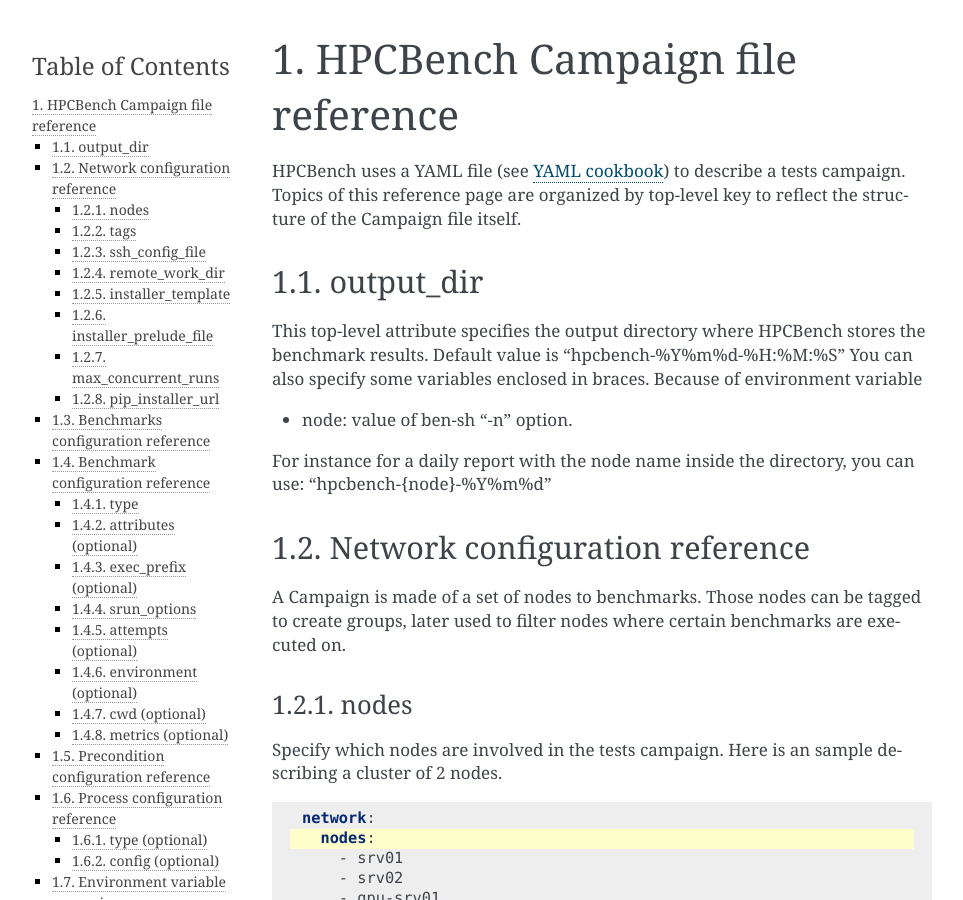
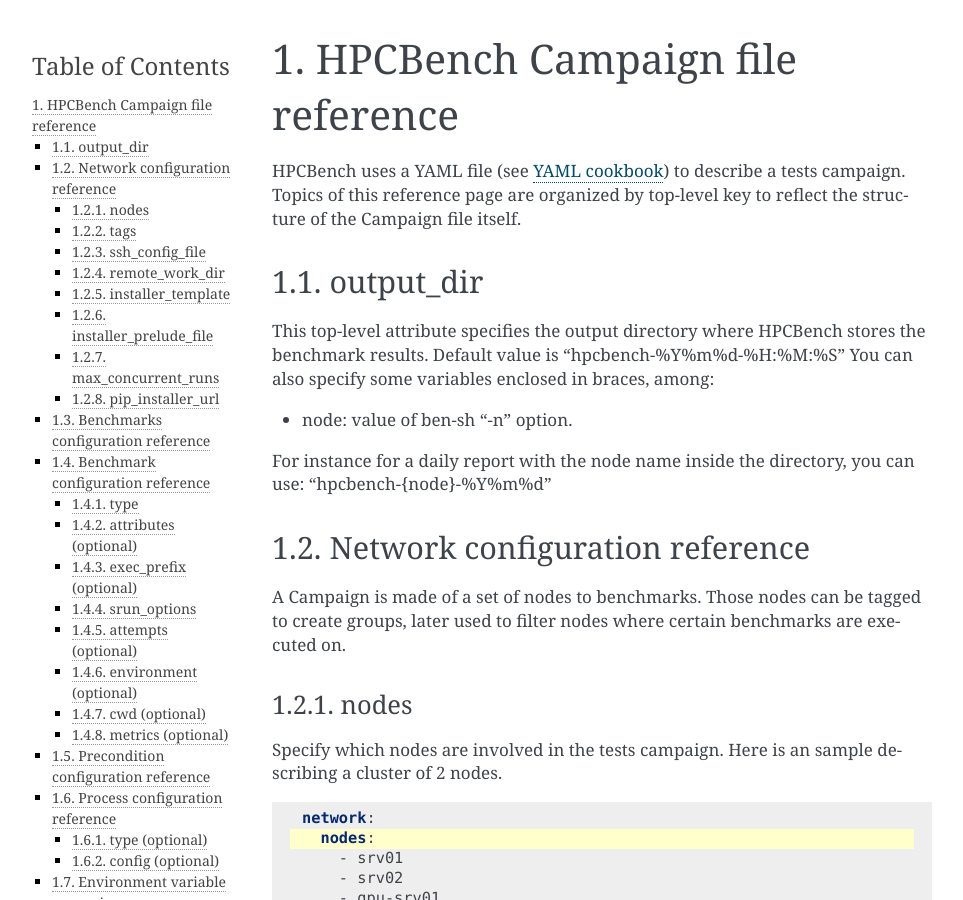
Before and after one commit to BlueBrain/hpcbench, a Sphinx documentation site: the page built from docs/campaign.rst, in a window 1280 px wide and 900 px high. Shown: the whole window, without its empty margins (148-1111 px from the left). Built offline with Sphinx 7.4.7, drawn with Linux system fonts in a browser that asks for light colours.

Commit message:
doc: remove spurious sentence

```diff
--- a/docs/campaign.rst
+++ b/docs/campaign.rst
@@ -13,8 +13,7 @@
 This top-level attribute specifies the output directory
 where HPCBench stores the benchmark results.
 Default value is "hpcbench-%Y%m%d-%H:%M:%S"
-You can also specify some variables enclosed in braces.
-Because of environment variable
+You can also specify some variables enclosed in braces, among:
 
 * node: value of ben-sh "-n" option.
 
```
